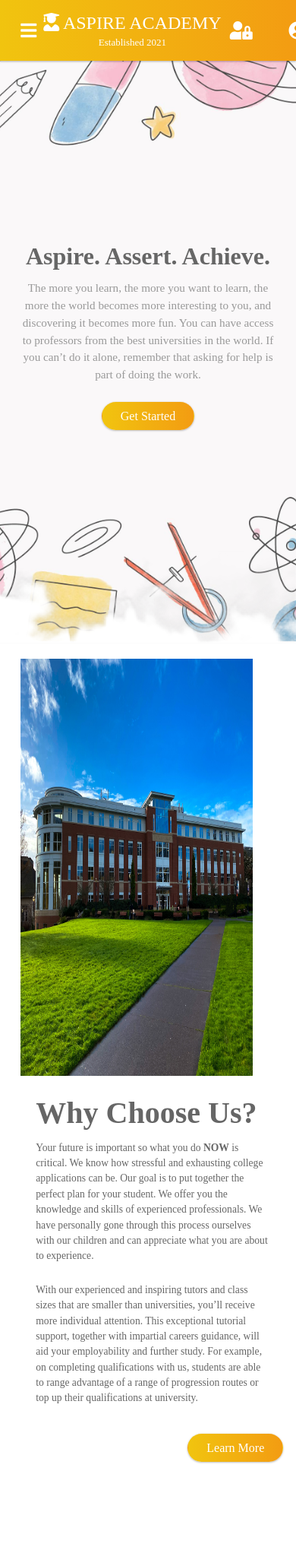
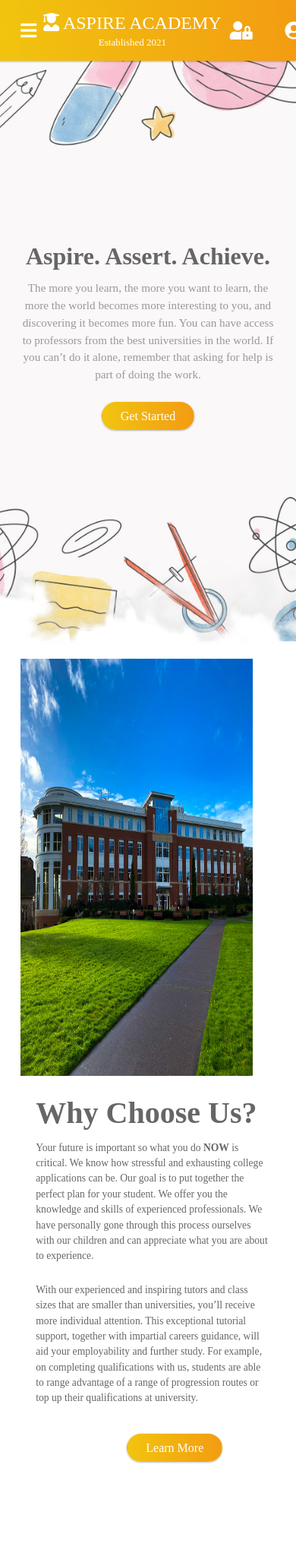
Before and after one commit to MRH30/Project, a PHP site: page / in a window 390 px wide. Shown: the top 2044 px of the page at 76% size. Run offline with PHP 8.4, Linux system fonts and the light colour scheme.

Commit message:
Add files via upload

```diff
--- a/css/style.css
+++ b/css/style.css
@@ -862,6 +862,20 @@ a{
       padding-bottom: 12%;
     }
 
+    .btn1{
+      position: relative;
+      left: 120px
+    }
+
+    .image{
+      min-height: 40vh;
+    }
+
+    #login{
+      position: relative;
+      left: 75px;
+    }
+
 
 
 }
```
